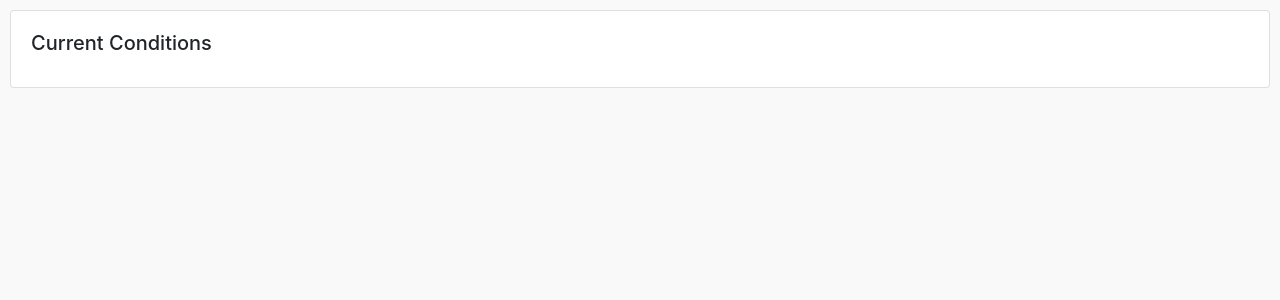
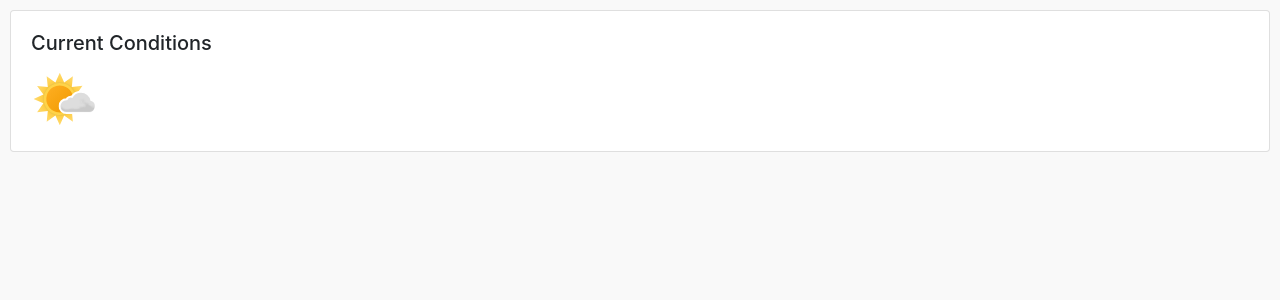
Before and after one commit to artem-p/raindrop, a React (Create React App) app: page / in a window 1280 px wide. Shown: the top 300 px of the page. Built offline with nearby package versions, Linux system fonts and the light colour scheme.

Commit message:
weather icon

```diff
--- a/src/dashboard-old/CurrentWeather.js
+++ b/src/dashboard-old/CurrentWeather.js
@@ -3,7 +3,7 @@ import requests from '../requests';
 import api from '../api';
 import {Container, Row, Col} from 'react-bootstrap';
 import './CurrentWeather.css';
-import OwmWeatherIcon from '../weather-icons/OwmWeatherIcon';
+import OwmWeatherIcon from '../weather-icons-owm/OwmWeatherIcon';
 import { kelvinToCelcius } from '../common';
 import Wind from './Wind';
 
--- a/src/dashboard-old/Wind.js
+++ b/src/dashboard-old/Wind.js
@@ -1,7 +1,7 @@
 import React from 'react';
 import './Wind.css';
-import '../weather-icons/css/weather-icons.min.css';
-import '../weather-icons/css/weather-icons-wind.min.css';
+import '../weather-icons-owm/css/weather-icons.min.css';
+import '../weather-icons-owm/css/weather-icons-wind.min.css';
 
 
 function Wind({wind}) {
--- /dev/null
+++ b/src/dashboard/CurrentWeather.css
@@ -0,0 +1,3 @@
+.weather-icon {
+    width: 64px;
+}
--- a/src/dashboard/CurrentWeather.js
+++ b/src/dashboard/CurrentWeather.js
@@ -1,12 +1,15 @@
 import React from 'react'
 import Card from 'react-bootstrap/Card'
+import fair_day from '../weather-icons-metno/svg/fair_day.svg'
 
+import './CurrentWeather.css'
 
 function CurrentWeather() {
   return (
     <Card>
         <Card.Body>
             <Card.Title>Current Conditions</Card.Title>
+            <img src={fair_day} className='weather-icon'></img>
         </Card.Body>
     </Card>
   )
```
